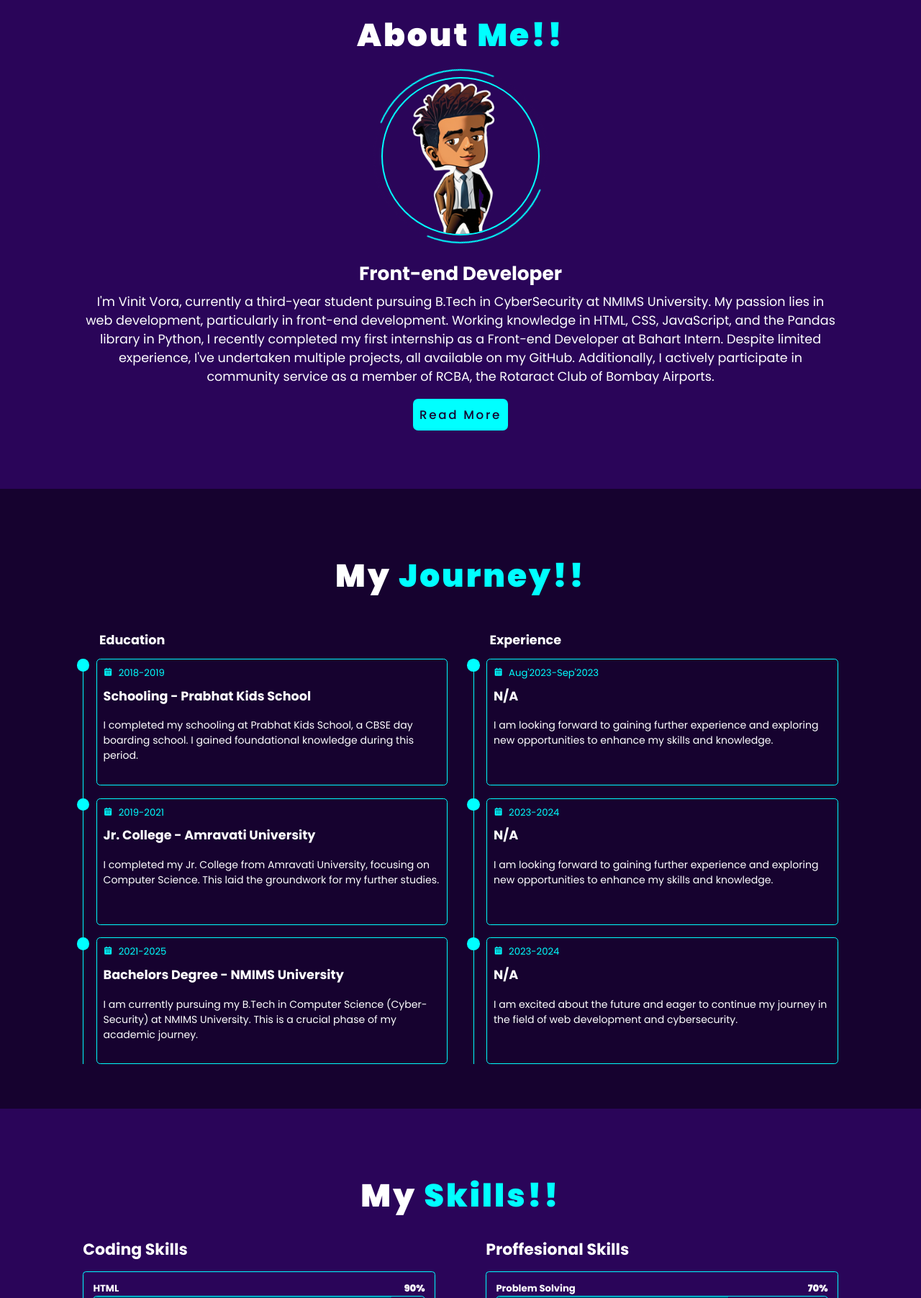
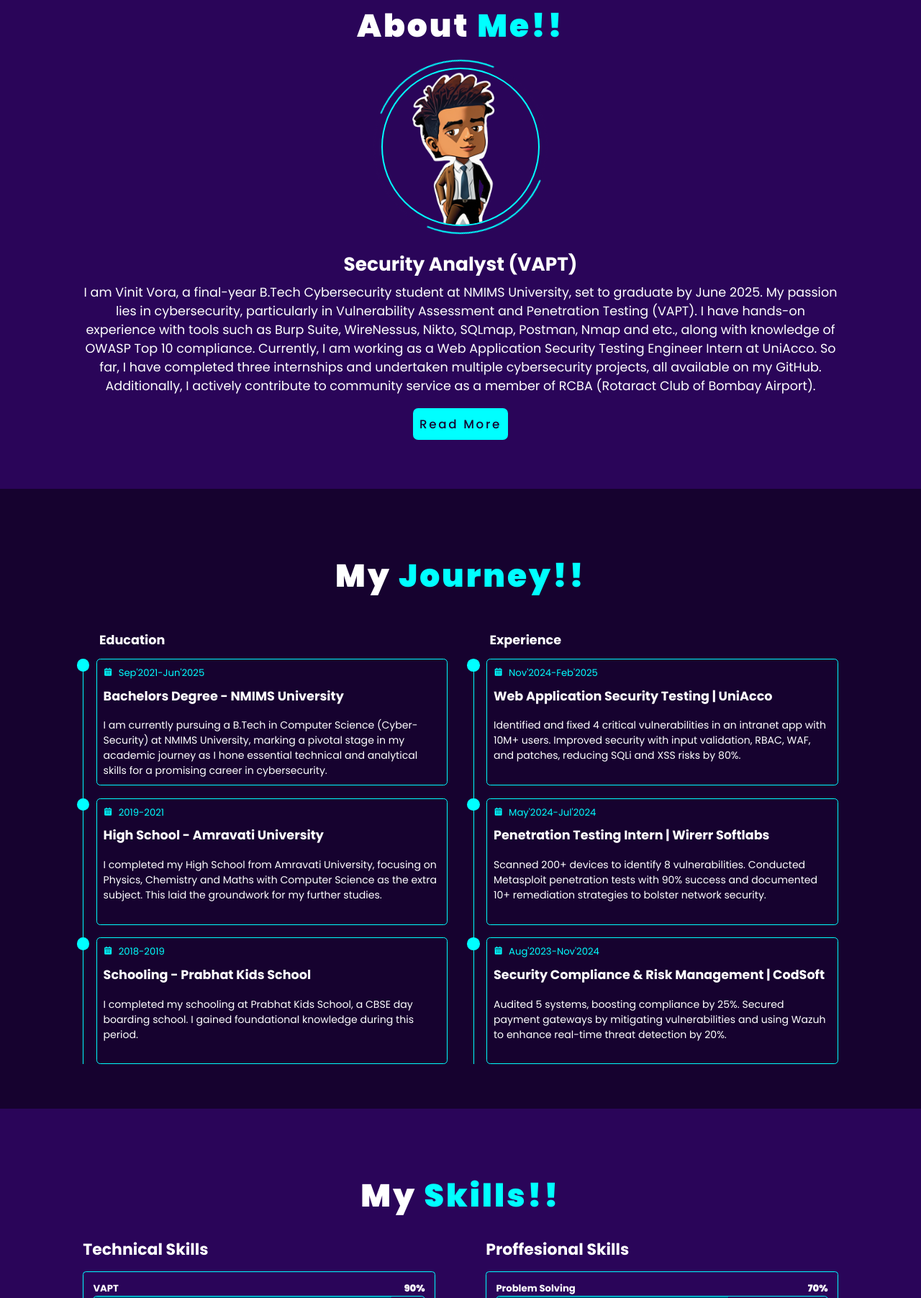
Before and after one commit to VinitVora/PersonalPortfolio, a plain HTML site: page index.html in a window 1280 px wide. Shown: the part 921-2724 px from the top of the page at 72% size. Drawn offline with nearby package versions, Linux system fonts and the light colour scheme.

Commit message:
index.html

```diff
--- a/index.html
+++ b/index.html
@@ -25,7 +25,7 @@
             <a class="magnet" href="#about">About</a>
             <a class="magnet" href="#education">Education</a>
             <a class="magnet" href="#skills">Skills</a>
-            <a class="magnet" href="#projects">Projects</a>
+            <a class="magnet" href="#project">Projects</a>
             <a class="magnet" href="#contact">Connect</a>
 
             <span class="active-nav"></span>
@@ -37,23 +37,23 @@
         <div class="home-section">
             <h1>Hi, I am <span>Vinit Vora</span></h1>
             <div class="text-animate">
-                <h2>Web Developer</h2>
+                <h2>Security Analyst (VAPT)</h2>
             </div>
-            <p>A third-year B.Tech CSE (CyberSecurity) student at NMIMS University. I have practical experience in HTML,
-                CSS, JavaScript. I have an active GitHub profile
+            <p>A final-year B.Tech CSE (CyberSecurity) student at NMIMS University. I have practical experience in VAPT,
+                Web Application Security Testing and Security Compliance and Risk Management. I have an active GitHub profile
                 showcasing my projects in this field.</p>
 
             <div class="btn-box">
-                <a href="#" class="btn">Hire Me</a>
+                <a href="https://wa.me/9146019141" target="_blank" class="btn">Hire Me</a>
                 <a href="#contact" class="btn">Let's Talk</a>
             </div>
         </div>
         <div class="home-social">
             <a href="https://www.instagram.com/ivinitvora" target="_blank"><i class='bx bxl-instagram'></i></a>
-            <a href="https://www.linkedin.com/in/vinit-vora-847b5b21b/" target="_blank"><i
+            <a href="https://www.linkedin.com/in/vinitvora28" target="_blank"><i
                     class='bx bxl-linkedin'></i></a>
             <a href="https://github.com/VinitVora" target="_blank"><i class='bx bxl-github'></i></a>
-            <a href="https://purple-rosemarie-74.tiiny.site/" target="_blank"><i class="fa fa-file-text"
+            <a href="https://vinitvora-resume.tiiny.site/" target="_blank"><i class="fa fa-file-text"
                     style="font-size:15px"></i></i></a>
         </div>
 
@@ -76,17 +76,18 @@
         </div>
 
         <div class="about-content">
-            <h3>Front-end Developer</h3>
+            <h3>Security Analyst (VAPT)</h3>
 
-            <p>I'm Vinit Vora, currently a third-year student pursuing B.Tech in CyberSecurity at NMIMS University. My
-                passion lies in web development, particularly in front-end development. Working knowledge in HTML, CSS,
-                JavaScript, and the Pandas library in Python, I recently completed my first internship as a Front-end
-                Developer at Bahart Intern. Despite limited experience, I've undertaken multiple projects, all available
-                on my GitHub. Additionally, I actively participate in community service as a member of RCBA, the
-                Rotaract Club of Bombay Airports.</p>
+            <p>I am Vinit Vora, a final-year B.Tech Cybersecurity student at NMIMS University, set to graduate by June 2025.
+                My passion lies in cybersecurity, particularly in Vulnerability Assessment and Penetration Testing (VAPT).
+                I have hands-on experience with tools such as Burp Suite, WireNessus, Nikto, SQLmap, Postman, Nmap and etc.,
+                along with knowledge of OWASP Top 10 compliance. Currently, I am working as a Web Application Security Testing
+                Engineer Intern at UniAcco. So far, I have completed three internships and undertaken multiple cybersecurity
+                projects, all available on my GitHub. Additionally, I actively contribute to community service as a member of
+                RCBA (Rotaract Club of Bombay Airport).</p>
 
             <div class="btn-box btns">
-                <a href="#" class="btn">Read More</a>
+                <a href="https://vinitvora-resume.tiiny.site/" class="btn">Read More</a>
             </div>
         </div>
     </section>
@@ -103,31 +104,31 @@
                 <div class="education-box">
                     <div class="education-content">
                         <div class="content">
-                            <div class="year"> <i class='bx bxs-calendar'></i> 2018-2019 </div>
-                            <h3>Schooling - Prabhat Kids School</h3>
-                            <p>I completed my schooling at Prabhat Kids School, a CBSE day boarding school. I gained
-                                foundational knowledge during this period.</p>
+                            <div class="year"> <i class='bx bxs-calendar'></i> Sep'2021-Jun'2025 </div>
+                            <h3>Bachelors Degree - NMIMS University</h3>
+                            <p>I am currently pursuing a B.Tech in Computer Science (Cyber-Security) at NMIMS University,
+                                marking a pivotal stage in my academic journey as I hone essential technical and analytical
+                                skills for a promising career in cybersecurity.</p>
                         </div>
                     </div>
 
                     <div class="education-content">
                         <div class="content">
                             <div class="year"> <i class='bx bxs-calendar'></i> 2019-2021 </div>
-                            <h3>Jr. College - Amravati University</h3>
-                            <p>I completed my Jr. College from Amravati University, focusing on Computer Science. This
-                                laid the groundwork for my further studies.</p>
+                            <h3>High School - Amravati University</h3>
+                            <p>I completed my High School from Amravati University, focusing on Physics, Chemistry and Maths
+                                with Computer Science as the extra subject. This laid the groundwork for my further studies.</p>
                         </div>
                     </div>
 
                     <div class="education-content">
                         <div class="content">
-                            <div class="year"> <i class='bx bxs-calendar'></i> 2021-2025 </div>
-                            <h3>Bachelors Degree - NMIMS University</h3>
-                            <p>I am currently pursuing my B.Tech in Computer Science (Cyber-Security) at NMIMS
-                                University. This is a crucial phase of my academic journey.</p>
+                            <div class="year"> <i class='bx bxs-calendar'></i> 2018-2019 </div>
+                            <h3> Schooling - Prabhat Kids School</h3>
+                            <p>I completed my schooling at Prabhat Kids School, a CBSE day boarding school. I gained
+                                foundational knowledge during this period.</p>
                         </div>
                     </div>
-
                 </div>
             </div>
 
@@ -137,28 +138,29 @@
                 <div class="education-box">
                     <div class="education-content">
                         <div class="content">
-                            <div class="year"> <i class='bx bxs-calendar'></i> Aug'2023-Sep'2023 </div>
-                            <h3>N/A</h3>
-                            <p>I am looking forward to gaining further experience and exploring new opportunities to
-                                enhance my skills and knowledge.</p>
+                            <div class="year"> <i class='bx bxs-calendar'></i> Nov'2024-Feb'2025 </div>
+                            <h3>Web Application Security Testing | UniAcco </h3>
+                            <p>Identified and fixed 4 critical vulnerabilities in an intranet app with 10M+ users.
+                                Improved security with input validation, RBAC, WAF, and patches, reducing SQLi and XSS risks
+                                 by 80%.</p>
                         </div>
                     </div>
 
                     <div class="education-content">
                         <div class="content">
-                            <div class="year"> <i class='bx bxs-calendar'></i> 2023-2024 </div>
-                            <h3>N/A</h3>
-                            <p>I am looking forward to gaining further experience and exploring new opportunities to
-                                enhance my skills and knowledge.</p>
+                            <div class="year"> <i class='bx bxs-calendar'></i> May'2024-Jul'2024 </div>
+                            <h3>Penetration Testing Intern | Wirerr Softlabs</h3>
+                            <p>Scanned 200+ devices to identify 8 vulnerabilities. Conducted Metasploit penetration tests with
+                                90% success and documented 10+ remediation strategies to bolster network security.</p>
                         </div>
                     </div>
 
                     <div class="education-content">
                         <div class="content">
-                            <div class="year"> <i class='bx bxs-calendar'></i> 2023-2024 </div>
-                            <h3>N/A</h3>
-                            <p>I am excited about the future and eager to continue my journey in the field of web
-                                development and cybersecurity.</p>
+                            <div class="year"> <i class='bx bxs-calendar'></i> Aug'2023-Nov'2024 </div>
+                            <h3>Security Compliance & Risk Management | CodSoft </h3>
+                            <p>Audited 5 systems, boosting compliance by 25%. Secured payment gateways by mitigating
+                                vulnerabilities and using Wazuh to enhance real-time threat detection by 20%.</p>
                         </div>
                     </div>
 
@@ -175,32 +177,32 @@
         <div class="skills-row">
 
             <div class="skills-column">
-                <h3 class="title">Coding Skills</h3>
+                <h3 class="title">Technical Skills</h3>
 
                 <div class="skills-box">
                     <div class="skills-progress">
                         <div class="progress">
-                            <h3>HTML <span>90%</span></h3>
+                            <h3>VAPT <span>90%</span></h3>
                             <div class="bar" id="bar1"><span></span></div>
                         </div>
 
                         <div class="progress">
-                            <h3>CSS <span>70%</span></h3>
+                            <h3>Web Application Security Testing<span>85%</span></h3>
                             <div class="bar" id="bar2"><span></span></div>
                         </div>
 
                         <div class="progress">
-                            <h3>JavaScript <span>50%</span></h3>
+                            <h3>Risk & Compliances <span>70%</span></h3>
                             <div class="bar" id="bar3"><span></span></div>
                         </div>
 
                         <div class="progress">
-                            <h3> Java <span>80%</span></h3>
+                            <h3> Tools <span>80%</span></h3>
                             <div class="bar" id="bar4"><span></span></div>
                         </div>
 
                         <div class="progress">
-                            <h3>GitHub <span>60%</span></h3>
+                            <h3>Web Devlopment <span>75%</span></h3>
                             <div class="bar" id="bar5"><span></span></div>
                         </div>
                     </div>
@@ -247,9 +249,8 @@
         <div class="heading">My <span>Projects!!</span></div>
         <div class="container">
             <div>
-                <div class="content">
-                    <a href="https://vinitvora.github.io/ChatGpt-Clone/">
-                        <h2>ChatGpt Clone</h2>
+                <div class="#">
+                        <h2>XSS Playground</h2>
                         <span>HTML CSS JS API</span>
                     </a>
                 </div>
```
